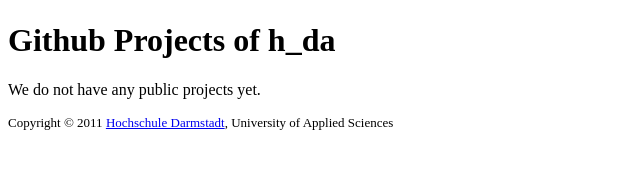
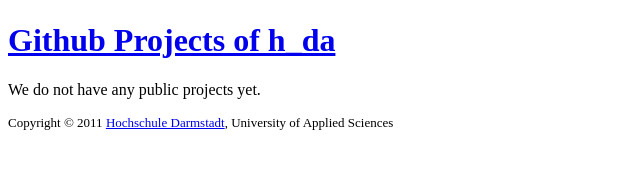
Before and after one commit to digideskio/h-da.github.com, a plain HTML site: page index.html in a window 1280 px wide. Shown: the part 111-280 px from the top of the page, without its empty margins (0-640 px from the left). Drawn offline with Linux system fonts and the light colour scheme.

Commit message:
added link to h_da projects overview
Signed-off-by: Nicolai Reuschling <nicolai@reuschling.name>

```diff
--- a/index.html
+++ b/index.html
@@ -9,7 +9,7 @@
   <body>
     <header>
         <img src="images/h_da-logo.png" alt="h_da logo" title="h_da logo" />
-        <h1>Github Projects of h_da</h1>
+        <h1><a href="https://github.com/organizations/h-da">Github Projects of h_da</a></h1>
     </header>
     <section id="projects" role="main">
       <p>We do not have any public projects yet.</p>
```
